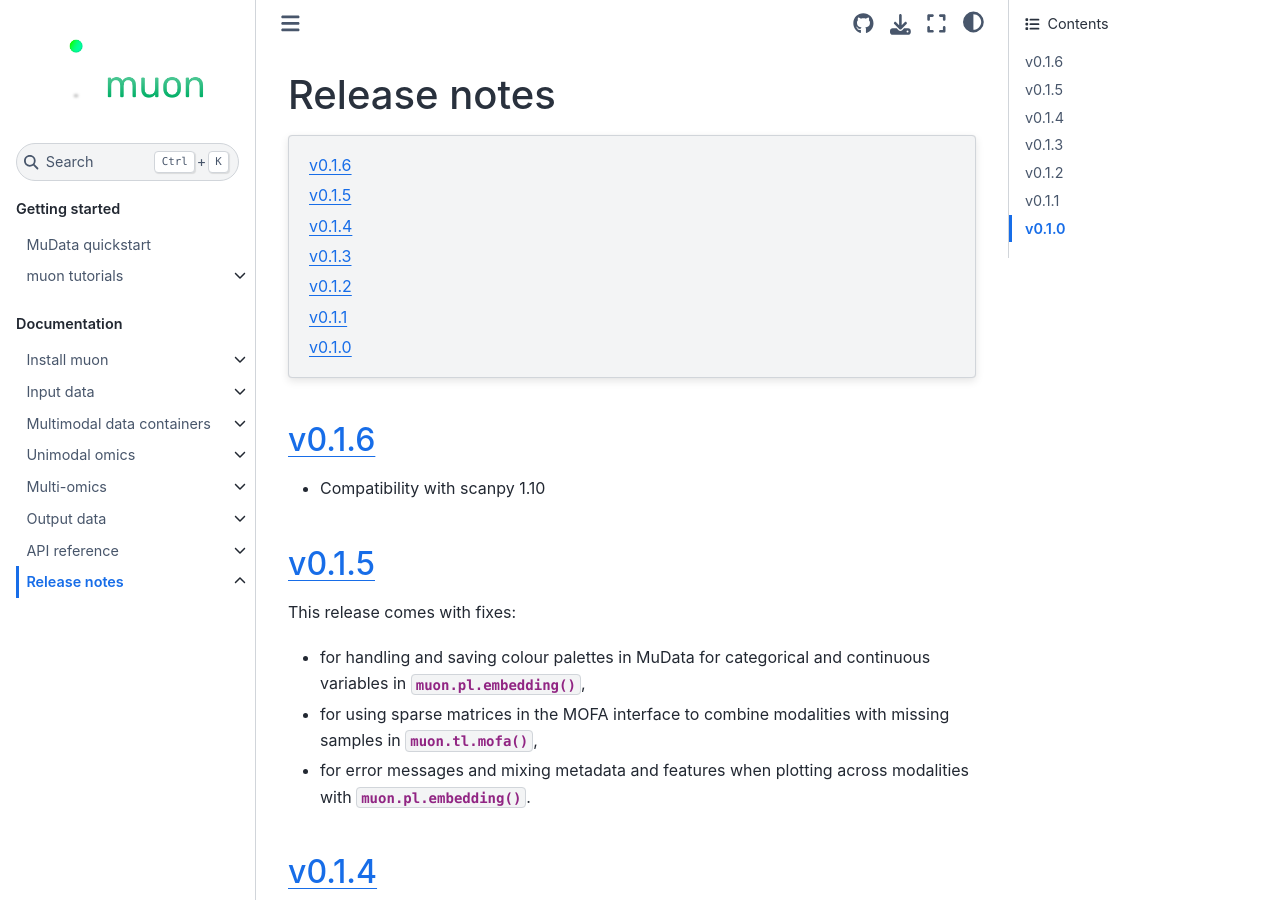
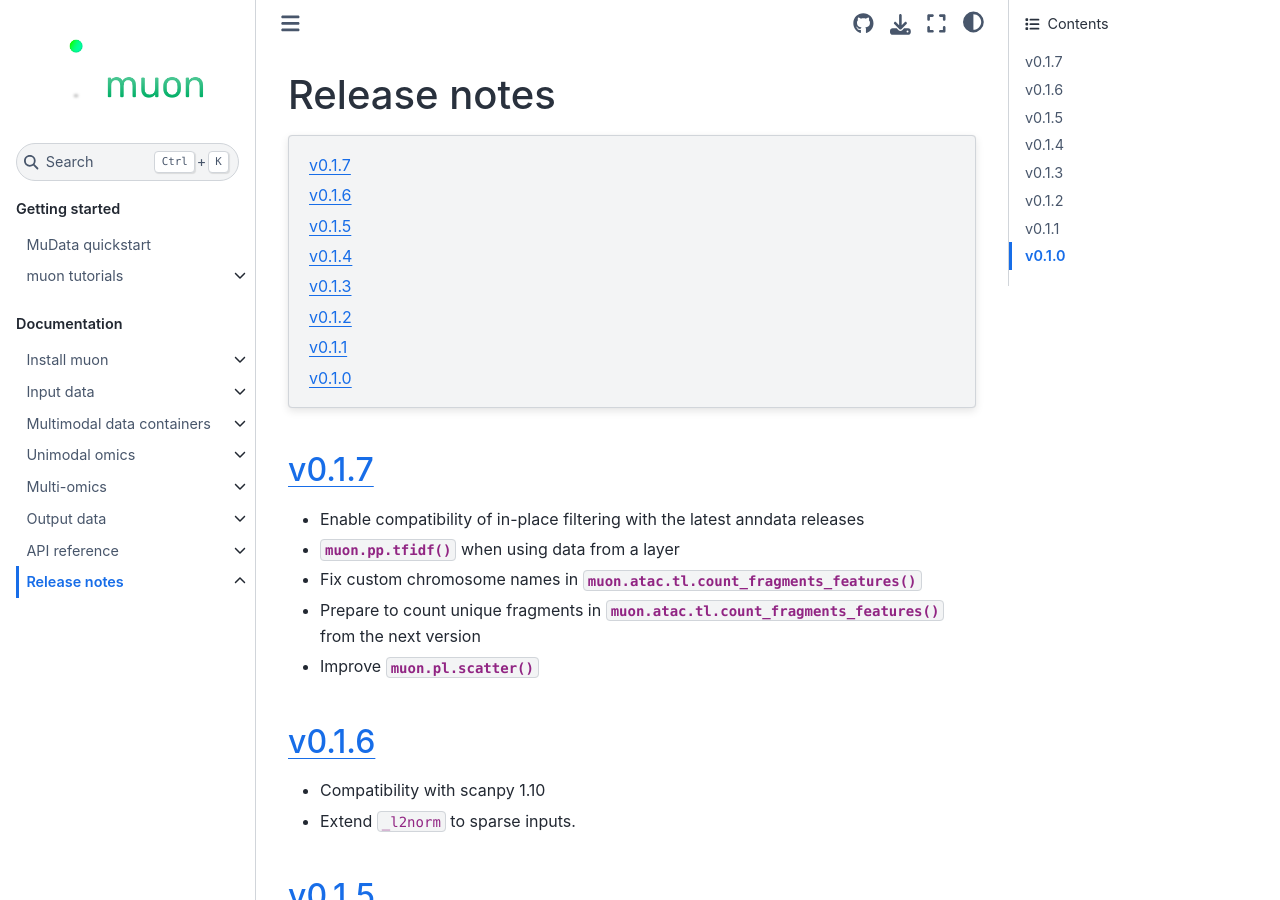
Before and after one commit to viciosO123/muon, a Sphinx documentation site: the page built from docs/source/changelog.rst, in a window 1280 px wide and 900 px high. Built offline with Sphinx 7.4.7 and the Sphinx Book theme 1.1.4, drawn with Linux system fonts in a browser that asks for light colours; pages that are not in the unit, such as notebooks, are missing from menus.

Commit message:
Add v0.1.7 release notes

```diff
--- a/docs/source/changelog.rst
+++ b/docs/source/changelog.rst
@@ -10,10 +10,25 @@ Release notes
    *
 
 
+v0.1.7
+------
+
+* Enable compatibility of in-place filtering with the latest anndata releases
+
+* :func:`muon.pp.tfidf` when using data from a layer
+
+* Fix custom chromosome names in :func:`muon.atac.tl.count_fragments_features`
+
+* Prepare to count unique fragments in :func:`muon.atac.tl.count_fragments_features` from the next version
+
+* Improve :func:`muon.pl.scatter`
+
 v0.1.6
 ------
 
 * Compatibility with scanpy 1.10
+
+* Extend ``_l2norm`` to sparse inputs.
 
 v0.1.5
 ------
```
